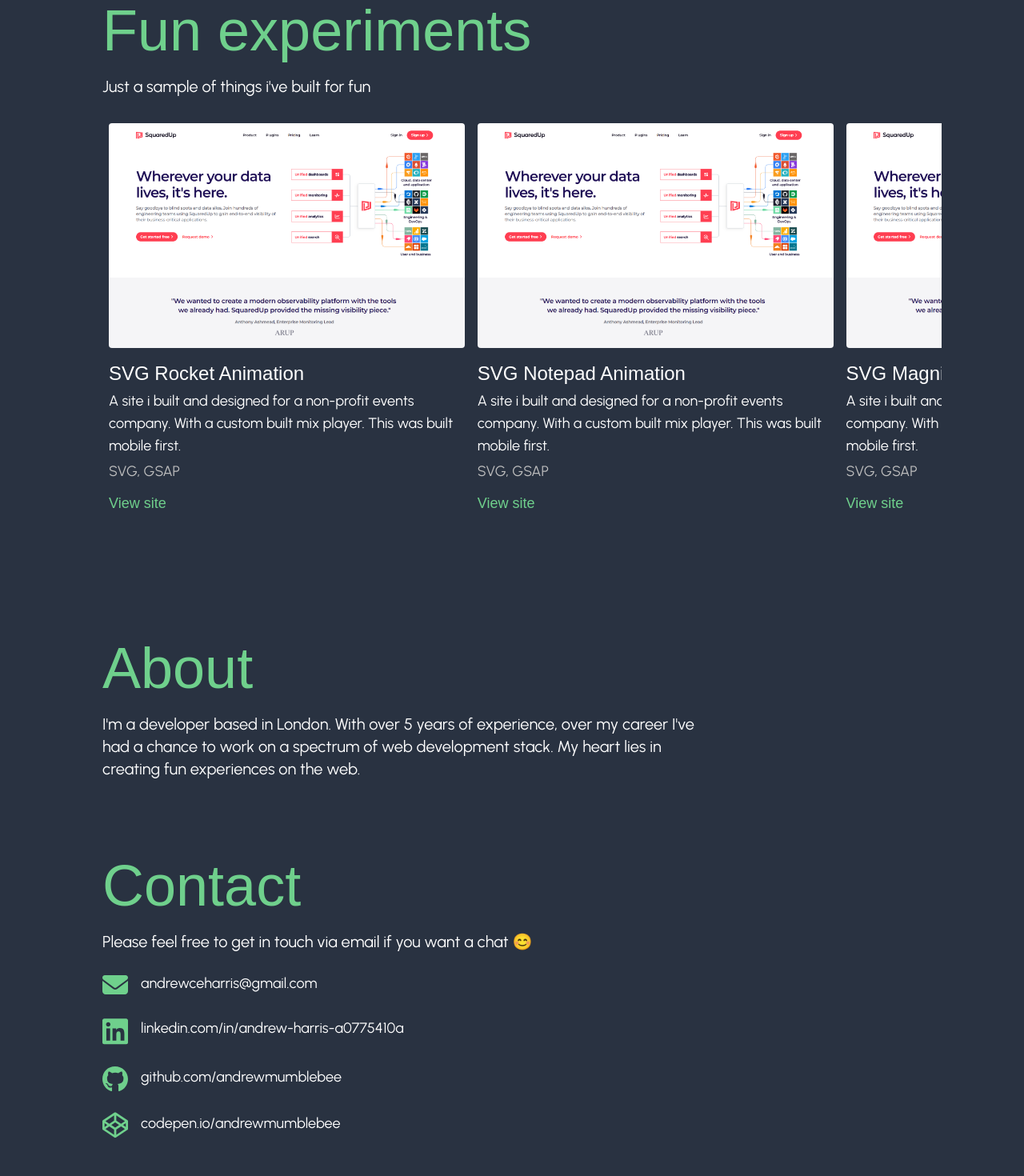
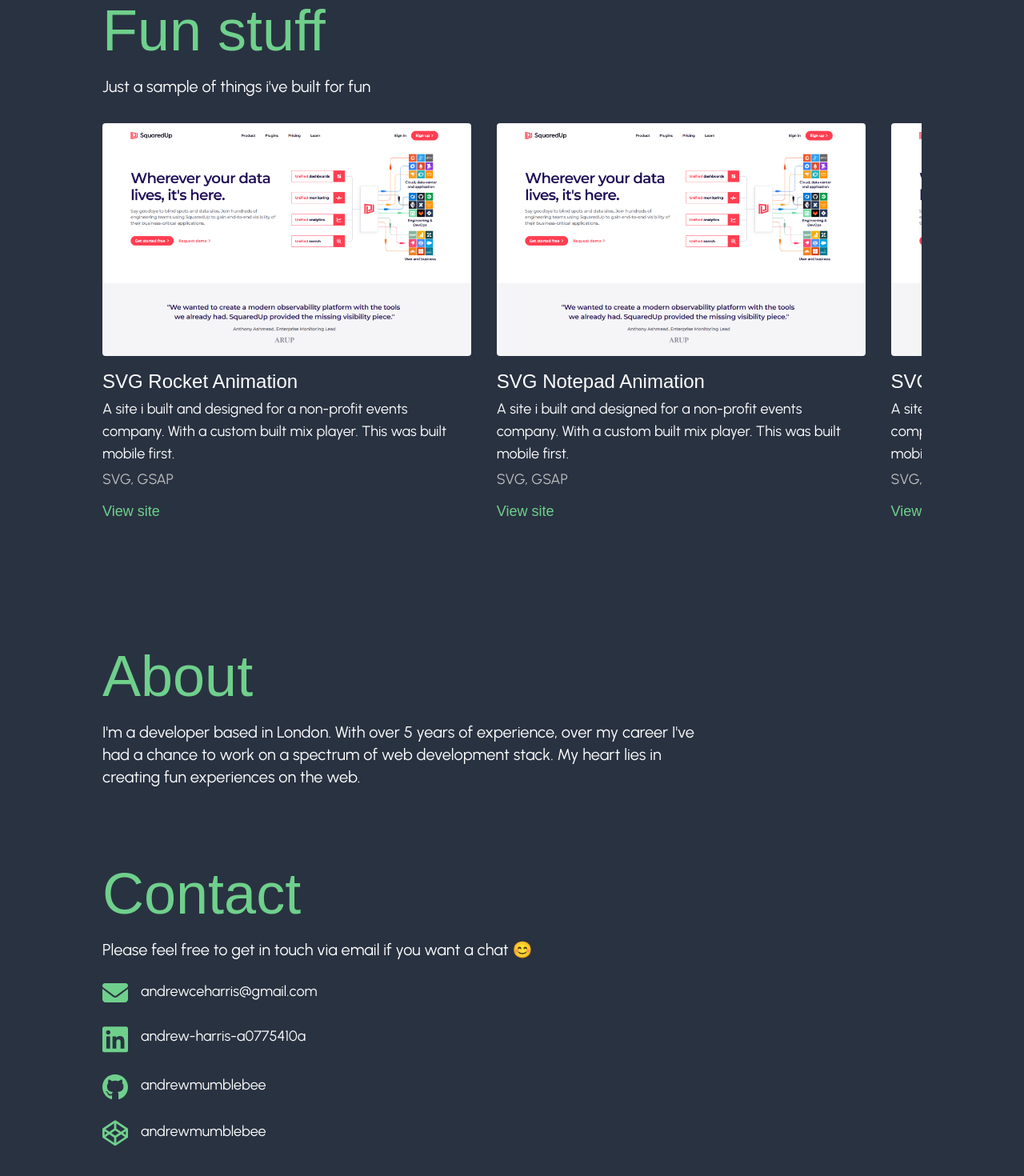
Before and after one commit to andrewmumblebee/dev-portfolio, a Next.js app: page / in a window 1280 px wide. Shown: the part 2332-3802 px from the top of the page at 80% size. Built offline with nearby package versions, Linux system fonts and the light colour scheme; a web font is replaced by a local one.

Commit message:
feat: scroll snapping

```diff
--- a/components/Contact.tsx
+++ b/components/Contact.tsx
@@ -12,17 +12,17 @@ const links = [
   },
   {
     href: 'https://linkedin.com/in/andrew-harris-a0775410a',
-    label: 'linkedin.com/in/andrew-harris-a0775410a',
+    label: 'andrew-harris-a0775410a',
     icon: linkedin,
   },
   {
     href: 'https://github.com/andrewmumblebee',
-    label: 'github.com/andrewmumblebee',
+    label: 'andrewmumblebee',
     icon: github,
   },
   {
     href: 'https://codepen.io/andrewmumblebee',
-    label: 'codepen.io/andrewmumblebee',
+    label: 'andrewmumblebee',
     icon: codepen,
   },
 ]
--- a/components/FunProjects.tsx
+++ b/components/FunProjects.tsx
@@ -61,19 +61,19 @@ const projects = [
 
 export default function FunProjects() {
   return (
-    <section id="fun" className="mt-24">
-      <div className="container">
-        <h2>Fun experiments</h2>
+    <section id="fun" className="mt-24 container">
+      <div className="">
+        <h2>Fun stuff</h2>
         <p className="text-xl">
           Just a sample of things i&apos;ve built for fun
         </p>
       </div>
-      <div className="mt-8 flex overflow-auto container scrollbar">
+      <div className="mt-8 flex overflow-auto scrollbar gap-x-8 snap-x snap-proximity">
         {projects.map((project, idx) => (
           <Project
             {...project}
             key={idx}
-            className="px-2 flex-[0_0_45%] pb-8"
+            className="flex-[0_0_80%] lg:flex-[0_0_45%] pb-8 snap-start"
           />
         ))}
       </div>
--- a/components/Project.tsx
+++ b/components/Project.tsx
@@ -24,7 +24,7 @@ export default function Project({
         width={504}
         height={323}
         sizes="40vw"
-        className="rounded"
+        className="rounded w-full"
         alt=""
       />
       <h3 className="text-2xl font-display mt-4">{title}</h3>
--- a/components/ProjectGrid.tsx
+++ b/components/ProjectGrid.tsx
@@ -4,7 +4,7 @@ export default function ProjectGrid({ projects }: { projects: TProject[] }) {
   return (
     <div className="flex flex-wrap gap-8 mt-8">
       {projects.map((project, idx) => (
-        <Project {...project} key={idx} className="w-[48%] mt-7" />
+        <Project {...project} key={idx} className="lg:w-[48%] mt-7" />
       ))}
     </div>
   )
```
